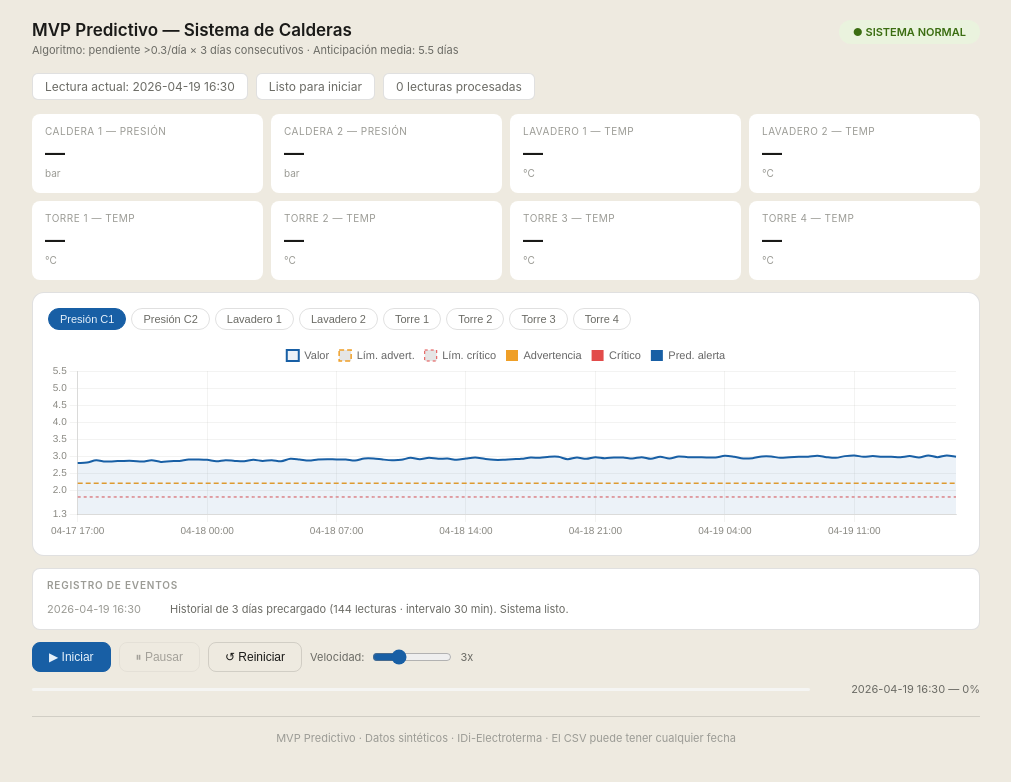
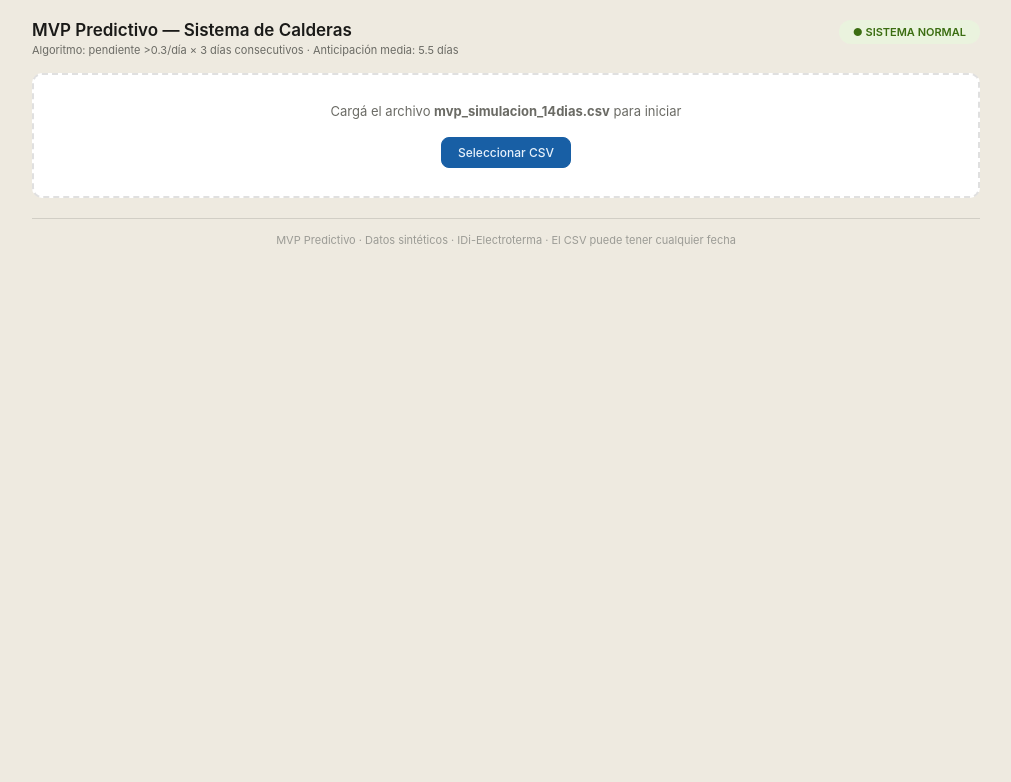
Before and after one commit to IDi-electroterma/demo-predictivo, a plain HTML site: page index.html in a window 1280 px wide. Shown: the whole page, without its empty margins (134-1145 px from the left). Drawn offline with nearby package versions, Linux system fonts and the light colour scheme.

Commit message:
Update index.html

```diff
--- a/index.html
+++ b/index.html
@@ -79,8 +79,11 @@ footer{text-align:center;font-size:11px;color:var(--text3);margin-top:20px;paddi
 </div>
 
 <div class="upload-box" id="upload-box">
-  <p id="upload-msg">Cargando datos del sistema...</p>
-  <div id="upload-detail" style="margin-top:6px;font-size:11px;color:var(--text3)">Buscando CSV en el repositorio</div>
+  <p>Cargá el archivo <strong>mvp_simulacion_14dias.csv</strong> para iniciar</p>
+  <label class="btn primary" style="cursor:pointer;display:inline-block;margin-top:8px">
+    Seleccionar CSV
+    <input type="file" accept=".csv" onchange="manualLoad(this)" style="display:none">
+  </label>
 </div>
 
 <div id="main" style="display:none">
@@ -191,7 +194,7 @@ function parseCSVText(text){
   addLog('normal', allRows[preload-1].timestamp,
     `Historial de ${TREND_DAYS} días precargado (${preload} lecturas · intervalo ${Math.round(1440/READINGS_PER_DAY)} min). Sistema listo.`);
 }
-
+/* EDIT ANTO
 function autoLoadCSV(){
   const base=window.location.href.replace(/[?#].*$/,'').replace(/\/[^/]*$/,'/');
   const url=base+'mvp_simulacion_14dias.csv';
@@ -208,13 +211,16 @@ function autoLoadCSV(){
         `<input type="file" accept=".csv" onchange="manualLoad(this)" style="display:none"></label>`;
     });
 }
+*/
 function manualLoad(input){
   const file=input.files[0]; if(!file)return;
   const r=new FileReader();
   r.onload=e=>parseCSVText(e.target.result);
   r.readAsText(file);
 }
+  /* EDIT ANTO
 window.addEventListener('DOMContentLoaded',autoLoadCSV);
+*/
 
 // ── PRECARGA SILENCIOSA ───────────────────────────────────────────────
 function silentStep(){
```
